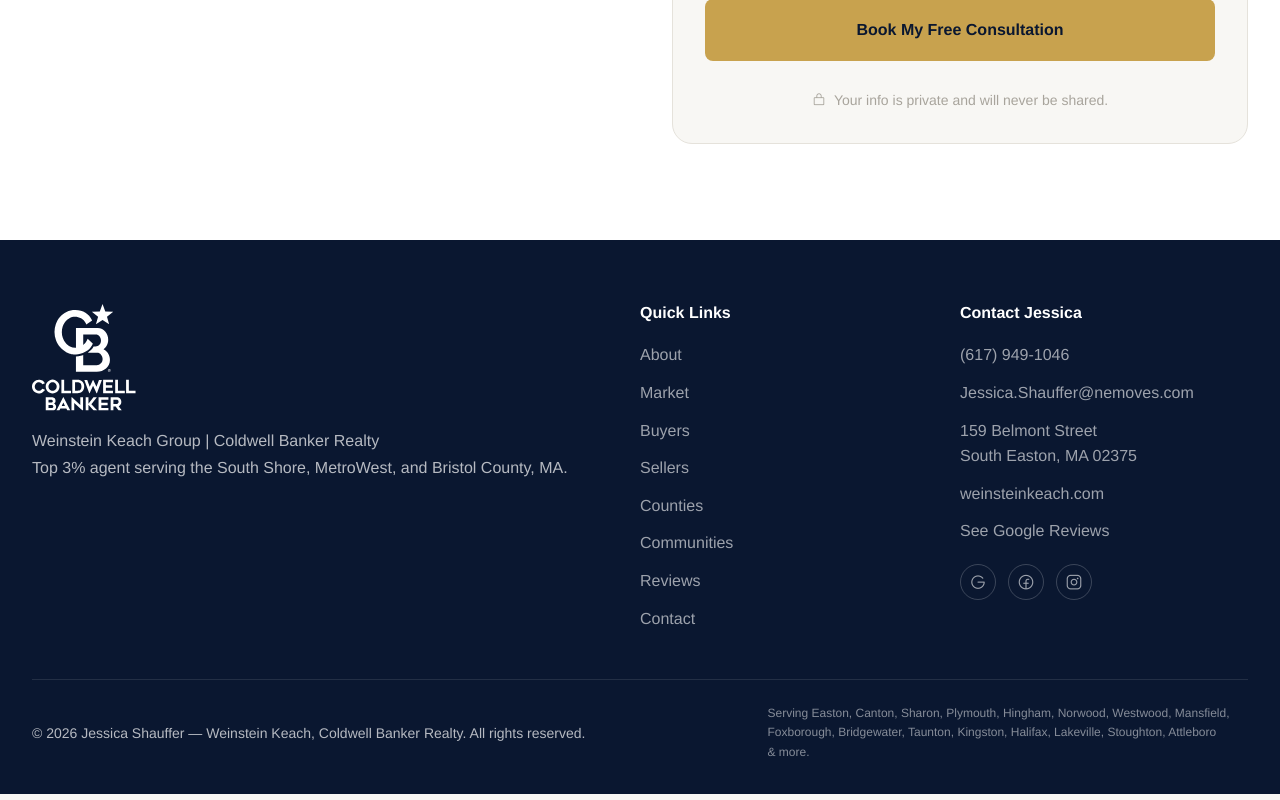
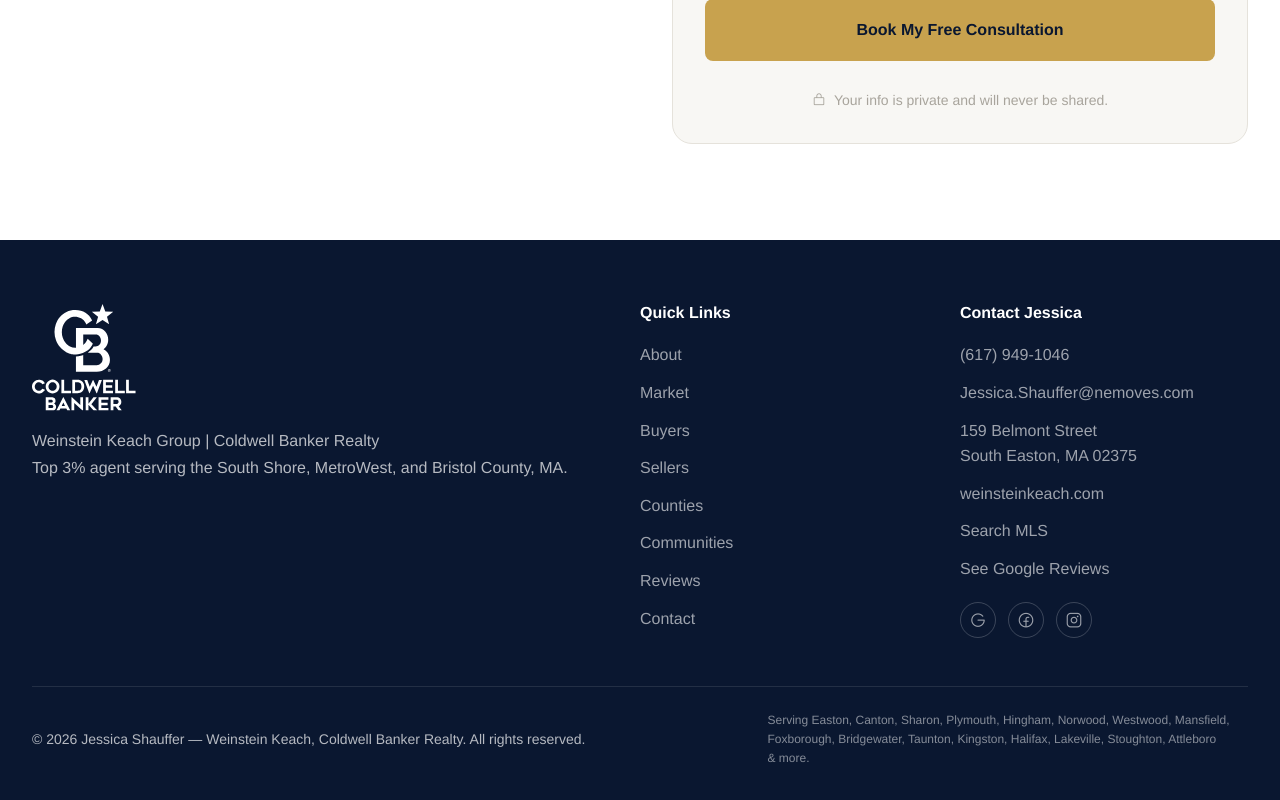
Before and after one commit to jesse-shauffer/jessica-shauffer, a Next.js app: page /counties in a window 1280 px wide. Shown: the part 2894-3694 px from the top of the page. Built offline with nearby package versions, Linux system fonts and the light colour scheme; a web font is replaced by a local one.

Commit message:
feat: add Search MLS link to footer Contact Jessica column

```diff
--- a/src/components/Footer.tsx
+++ b/src/components/Footer.tsx
@@ -31,6 +31,7 @@ export default function Footer() {
             <a href="mailto:Jessica.Shauffer@nemoves.com">Jessica.Shauffer@nemoves.com</a>
             <a href={gReviewUrl} target="_blank" rel="noopener noreferrer">159 Belmont Street<br />South Easton, MA 02375</a>
             <a href="https://weinsteinkeach.com/jessica-shauffer" target="_blank" rel="noopener noreferrer">weinsteinkeach.com</a>
+            <a href="https://search.jessicashauffer.com/" target="_blank" rel="noopener noreferrer">Search MLS</a>
             <a href={gReviewUrl} target="_blank" rel="noopener noreferrer">See Google Reviews</a>
             <div className="footer__social">
               <a href="https://share.google/xq286yJyhfi6ZCQmD" target="_blank" rel="noopener noreferrer" aria-label="Google Business Profile"><i className="ph ph-google-logo"></i></a>
```
